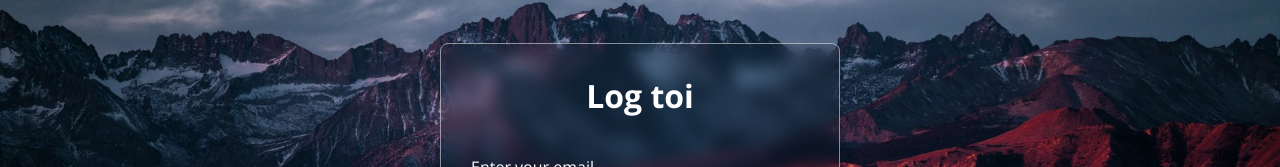
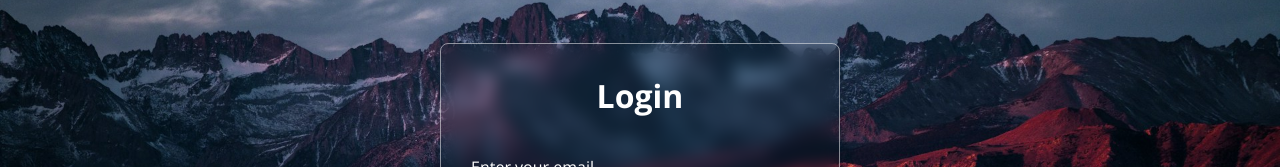
Before and after one commit to Xenox261297/glassmorphism-login, a plain HTML site: page index.html in a window 1280 px wide. Shown: the part 130-297 px from the top of the page. Drawn offline with nearby package versions, Linux system fonts and the light colour scheme.

Commit message:
Return initial h2

```diff
--- a/index.html
+++ b/index.html
@@ -9,7 +9,7 @@
 <body>
     <div class="login-wrapper">
         <form action="#">
-            <h2>Log toi</h2>
+            <h2>Login</h2>
             <div class="input-field">
                 <input type="text" required>
                 <label>Enter your email</label>
```
